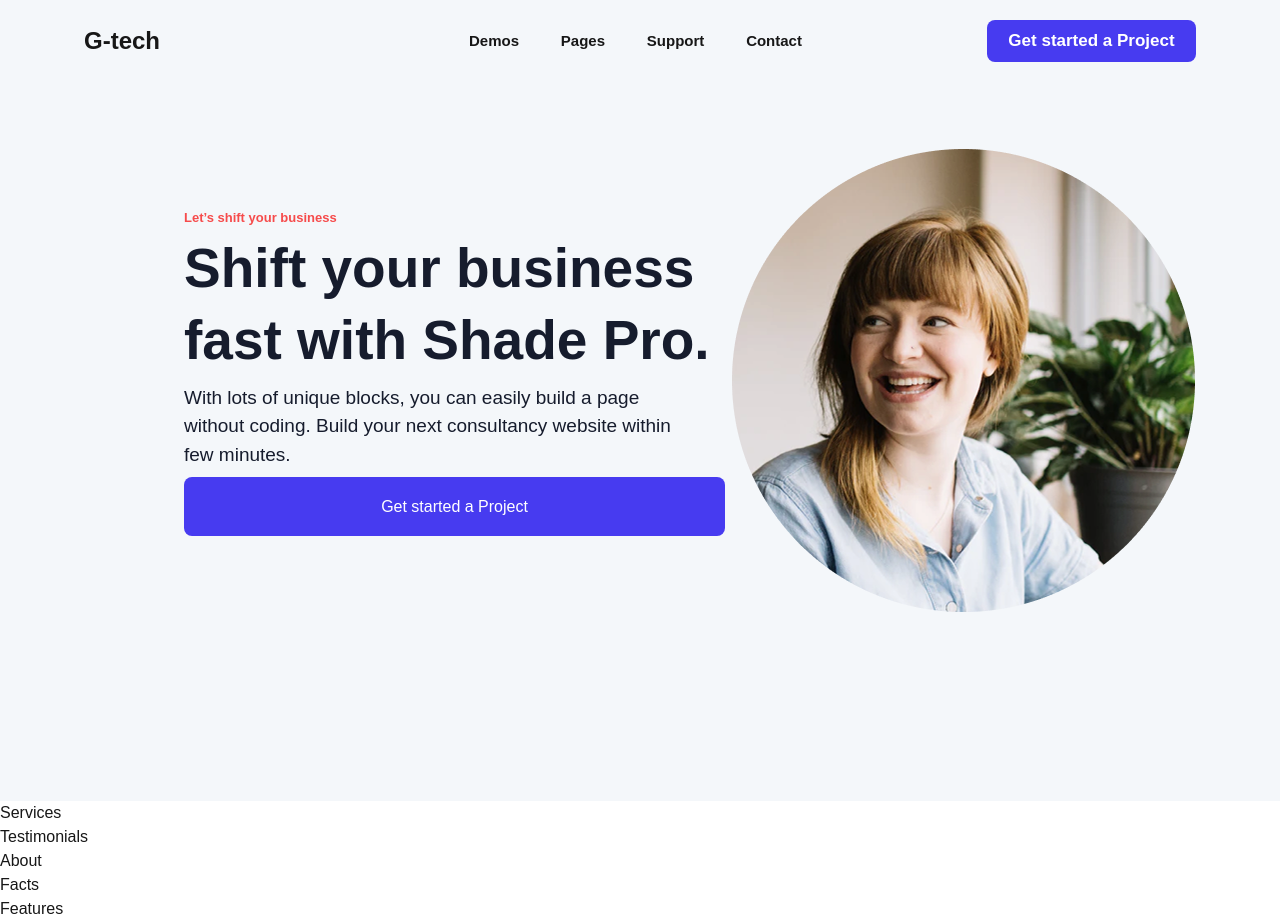
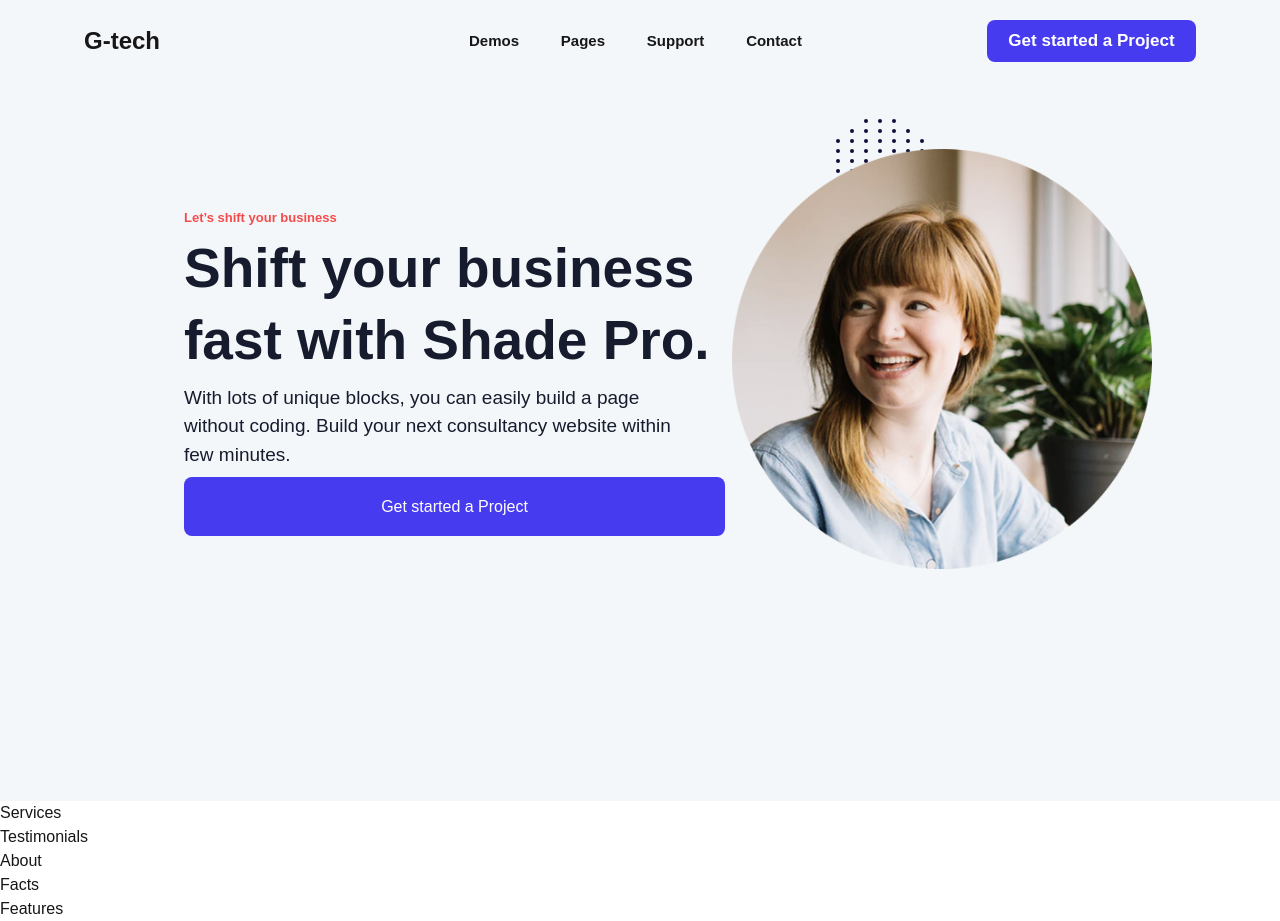
Before and after one commit to thomas1y/Agency-Landingpage, a Next.js app: page / in a window 1280 px wide. Built offline with nearby package versions, Linux system fonts and the light colour scheme.

Commit message:
updating the hero section

```diff
--- a/app/page.tsx
+++ b/app/page.tsx
@@ -8,7 +8,7 @@ export default function Home() {
           <div className="max-w-[1160px] mx-auto px-6 h-full">
             <div className="flex items-center h-full">
               {/* Logo */}
-                          <div className="w-[154px]  text-[24px] font-bold">
+              <div className="w-[154px] text-[24px] font-bold">
                 G-tech
               </div>
 
@@ -33,7 +33,7 @@ export default function Home() {
           <div className="flex">
             {/* Left Content */}
             <div className="w-1/2">
-                      <div className=" pt-[207.5px] pl-[160px] ">
+              <div className="pt-[207.5px] pl-[160px]">
                 <div className="w-[206px] text-[13px] text-[#F64B4B] font-bold font-gilroy h-[16px]">
                   Let’s shift your business
                 </div>
@@ -47,33 +47,59 @@ export default function Home() {
                   without coding. Build your next consultancy website within
                   few minutes.
                 </p>
-                        <button className="w-[541px] h-[59px] mt-2 text-white bg-[#473BF0] py-2 rounded-lg px-2">Get started a Project</button>
+                <button className="w-[541px] h-[59px] mt-2 text-white bg-[#473BF0] py-2 rounded-lg px-2">
+                  Get started a Project
+                </button>
               </div>
-
             </div>
 
                         {/* Right Image */}
             <div className="w-1/2 relative h-full">
-                      {/* Image goes here */}
+              {/* Image container */}
+              <div className='absolute left-[92px] top-[148.5px] w-[463px] h-[504px]'>
+                 <div className="absolute top-[-30px] left-[94px] w-[107px] h-[68px] z-0">
+                    <div className="relative w-full h-full">
+                      {[
+                        { count: 3, top: 0 },
+                        { count: 5, top: 10 },
+                        { count: 7, top: 20 },
+                        { count: 7, top: 30 },
+                        { count: 7, top: 40 },
+                        { count: 7, top: 50 },
+                        { count: 5, top: 60 },
+                        { count: 3, top: 70 }
+                      ].map((row, rowIndex) => (
+                        <div
+                          key={`row-${rowIndex}`}
+                          className="absolute left-1/2 transform -translate-x-1/2 flex gap-1"
+                          style={{ top: `${row.top}px`,
+                                  gap: '10px' }}
+                        >
+                          {[...Array(row.count)].map((_, i) => (
+                            <div
+                              key={`circle-${rowIndex}-${i}`}
+                              className="w-1 h-1 bg-[#130D3A]  rounded-full"
+                            ></div>
+                          ))}
+                        </div>
+                      ))}
+                    </div>
+                  </div>
 
-                           <div className='absolute left-[92px] top-[148.5px] w-[463px] h-[504px]'>
+
+                {/* Oval Image (FRONT) */}
                 <Image
                   src="/oval.png"
                   alt="Oval shape"
-                                  width={463}
-                                  height={463}
-                                  className="absolute top-0 left-0"
+                  width={420}
+                  height={420}
+                  className="absolute top-0 left-0 z-10"
                 />
               </div>
-
-
             </div>
                       </div>
         </div>
       </section>
-
-
-
 
       <section>Services</section>
       <section>Testimonials</section>
```
Lines whose indentation alone changed are shown as unchanged.
